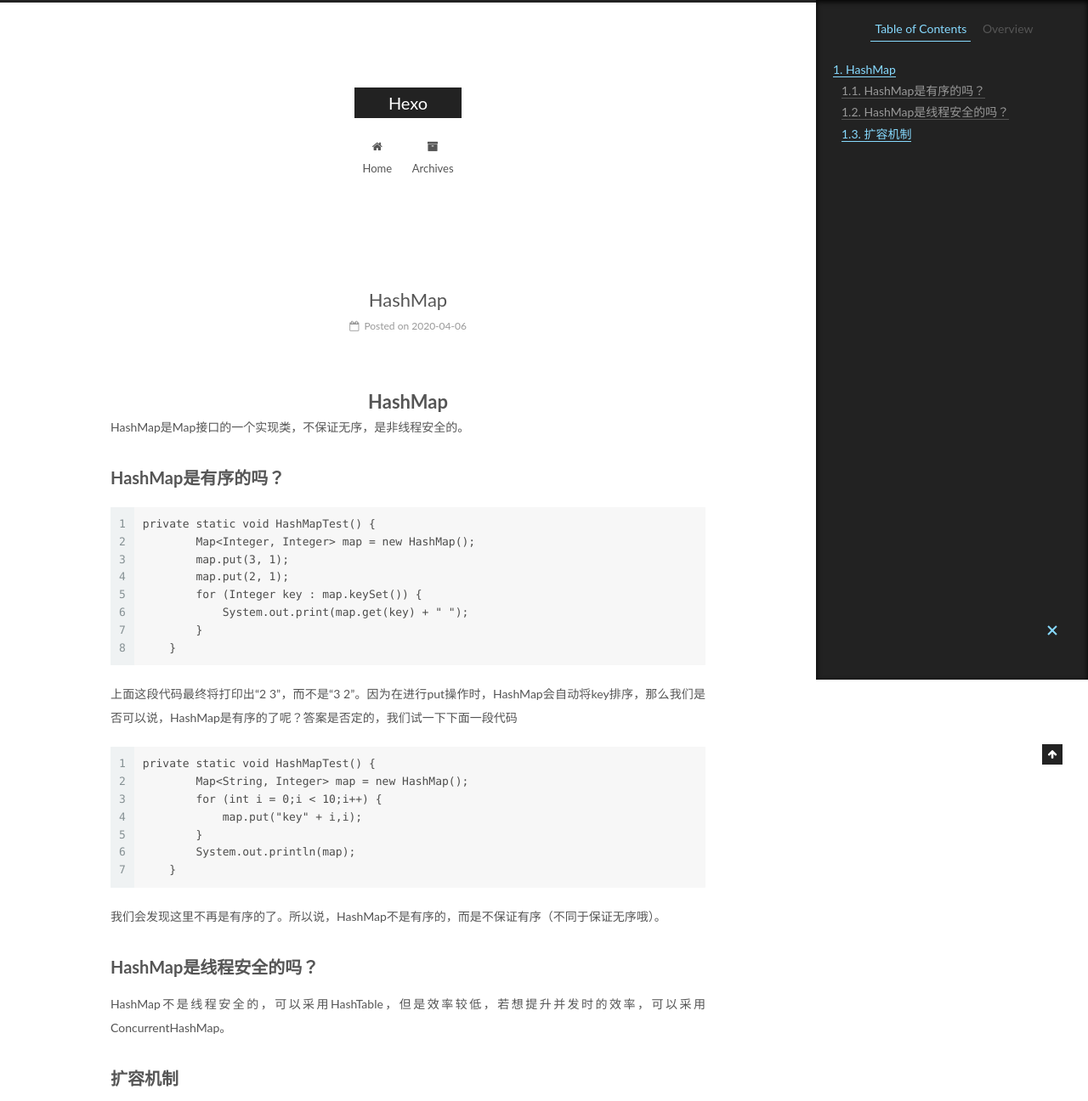
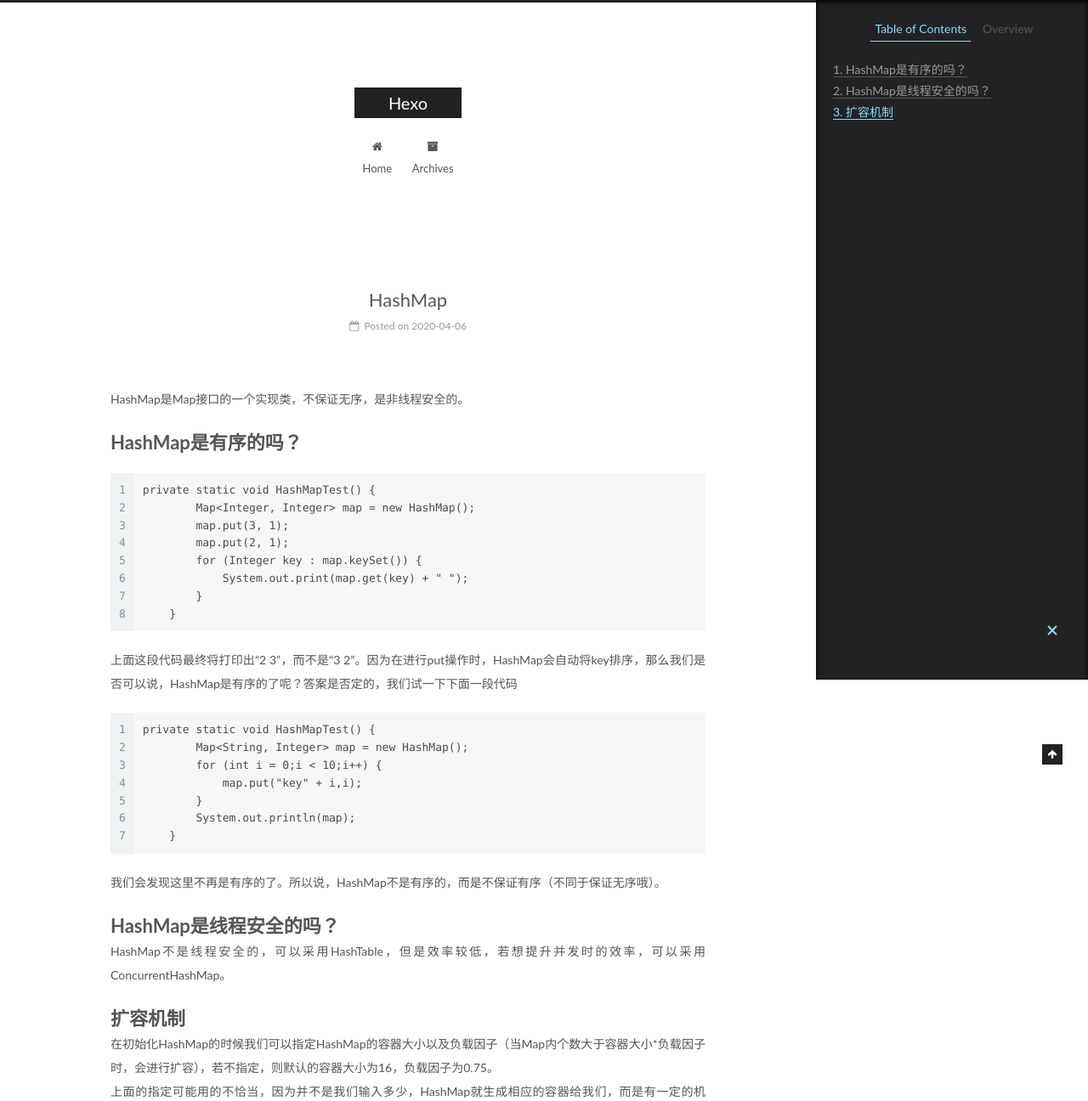
Before and after one commit to stray0/fstray.github.io, a plain HTML site: page 2020/04/06/HashMap/index.html in a window 1280 px wide. Shown: the top 1296 px of the page at 85% size. Drawn offline with Linux system fonts and the light colour scheme.

Commit message:
Site updated: 2020-04-06 17:07:49

```diff
--- a/2020/04/06/HashMap/index.html
+++ b/2020/04/06/HashMap/index.html
@@ -79,15 +79,15 @@
 
 
 
-<meta name="description" content="HashMapHashMap是Map接口的一个实现类，不保证无序，是非线程安全的。 HashMap是有序的吗？12345678private static void HashMapTest() &amp;#123;        Map&lt;Integer, Integer&gt; map &#x3D; new HashMap();        map.put(3, 1);        map.pu">
+<meta name="description" content="HashMap是Map接口的一个实现类，不保证无序，是非线程安全的。 HashMap是有序的吗？12345678private static void HashMapTest() &amp;#123;        Map&lt;Integer, Integer&gt; map &#x3D; new HashMap();        map.put(3, 1);        map.put(2, 1)">
 <meta property="og:type" content="article">
 <meta property="og:title" content="HashMap">
 <meta property="og:url" content="https://stray0.github.io/fstray.github.io/2020/04/06/HashMap/index.html">
 <meta property="og:site_name" content="Hexo">
-<meta property="og:description" content="HashMapHashMap是Map接口的一个实现类，不保证无序，是非线程安全的。 HashMap是有序的吗？12345678private static void HashMapTest() &amp;#123;        Map&lt;Integer, Integer&gt; map &#x3D; new HashMap();        map.put(3, 1);        map.pu">
+<meta property="og:description" content="HashMap是Map接口的一个实现类，不保证无序，是非线程安全的。 HashMap是有序的吗？12345678private static void HashMapTest() &amp;#123;        Map&lt;Integer, Integer&gt; map &#x3D; new HashMap();        map.put(3, 1);        map.put(2, 1)">
 <meta property="og:locale" content="en_US">
 <meta property="article:published_time" content="2020-04-06T07:12:01.000Z">
-<meta property="article:modified_time" content="2020-04-06T09:05:48.489Z">
+<meta property="article:modified_time" content="2020-04-06T09:07:42.842Z">
 <meta property="article:author" content="John Doe">
 <meta property="article:tag" content="Java">
 <meta name="twitter:card" content="summary">
@@ -300,13 +300,13 @@
 
 
 
-        <h1 id="HashMap"><a href="#HashMap" class="headerlink" title="HashMap"></a><center>HashMap</center></h1><p>HashMap是Map接口的一个实现类，不保证无序，是非线程安全的。</p>
-<h2 id="HashMap是有序的吗？"><a href="#HashMap是有序的吗？" class="headerlink" title="HashMap是有序的吗？"></a>HashMap是有序的吗？</h2><figure class="highlight plain"><table><tr><td class="gutter"><pre><span class="line">1</span><br><span class="line">2</span><br><span class="line">3</span><br><span class="line">4</span><br><span class="line">5</span><br><span class="line">6</span><br><span class="line">7</span><br><span class="line">8</span><br></pre></td><td class="code"><pre><span class="line">private static void HashMapTest() &#123;</span><br><span class="line">        Map&lt;Integer, Integer&gt; map &#x3D; new HashMap();</span><br><span class="line">        map.put(3, 1);</span><br><span class="line">        map.put(2, 1);</span><br><span class="line">        for (Integer key : map.keySet()) &#123;</span><br><span class="line">            System.out.print(map.get(key) + &quot; &quot;);</span><br><span class="line">        &#125;</span><br><span class="line">    &#125;</span><br></pre></td></tr></table></figure>
+        <p>HashMap是Map接口的一个实现类，不保证无序，是非线程安全的。</p>
+<h1 id="HashMap是有序的吗？"><a href="#HashMap是有序的吗？" class="headerlink" title="HashMap是有序的吗？"></a>HashMap是有序的吗？</h1><figure class="highlight plain"><table><tr><td class="gutter"><pre><span class="line">1</span><br><span class="line">2</span><br><span class="line">3</span><br><span class="line">4</span><br><span class="line">5</span><br><span class="line">6</span><br><span class="line">7</span><br><span class="line">8</span><br></pre></td><td class="code"><pre><span class="line">private static void HashMapTest() &#123;</span><br><span class="line">        Map&lt;Integer, Integer&gt; map &#x3D; new HashMap();</span><br><span class="line">        map.put(3, 1);</span><br><span class="line">        map.put(2, 1);</span><br><span class="line">        for (Integer key : map.keySet()) &#123;</span><br><span class="line">            System.out.print(map.get(key) + &quot; &quot;);</span><br><span class="line">        &#125;</span><br><span class="line">    &#125;</span><br></pre></td></tr></table></figure>
 <p>上面这段代码最终将打印出“2 3”，而不是“3 2”。因为在进行put操作时，HashMap会自动将key排序，那么我们是否可以说，HashMap是有序的了呢？答案是否定的，我们试一下下面一段代码</p>
 <figure class="highlight plain"><table><tr><td class="gutter"><pre><span class="line">1</span><br><span class="line">2</span><br><span class="line">3</span><br><span class="line">4</span><br><span class="line">5</span><br><span class="line">6</span><br><span class="line">7</span><br></pre></td><td class="code"><pre><span class="line">private static void HashMapTest() &#123;</span><br><span class="line">        Map&lt;String, Integer&gt; map &#x3D; new HashMap();</span><br><span class="line">        for (int i &#x3D; 0;i &lt; 10;i++) &#123;</span><br><span class="line">            map.put(&quot;key&quot; + i,i);</span><br><span class="line">        &#125;</span><br><span class="line">        System.out.println(map);</span><br><span class="line">    &#125;</span><br></pre></td></tr></table></figure>
 <p>我们会发现这里不再是有序的了。所以说，HashMap不是有序的，而是不保证有序（不同于保证无序哦）。</p>
-<h2 id="HashMap是线程安全的吗？"><a href="#HashMap是线程安全的吗？" class="headerlink" title="HashMap是线程安全的吗？"></a>HashMap是线程安全的吗？</h2><p>HashMap不是线程安全的，可以采用HashTable，但是效率较低，若想提升并发时的效率，可以采用ConcurrentHashMap。</p>
-<h2 id="扩容机制"><a href="#扩容机制" class="headerlink" title="扩容机制"></a>扩容机制</h2><p>在初始化HashMap的时候我们可以指定HashMap的容器大小以及负载因子（当Map内个数大于容器大小*负载因子时，会进行扩容），若不指定，则默认的容器大小为16，负载因子为0.75。<br>上面的指定可能用的不恰当，因为并不是我们输入多少，HashMap就生成相应的容器给我们，而是有一定的机制，下面是相应的源代码  </p>
+<h1 id="HashMap是线程安全的吗？"><a href="#HashMap是线程安全的吗？" class="headerlink" title="HashMap是线程安全的吗？"></a>HashMap是线程安全的吗？</h1><p>HashMap不是线程安全的，可以采用HashTable，但是效率较低，若想提升并发时的效率，可以采用ConcurrentHashMap。</p>
+<h1 id="扩容机制"><a href="#扩容机制" class="headerlink" title="扩容机制"></a>扩容机制</h1><p>在初始化HashMap的时候我们可以指定HashMap的容器大小以及负载因子（当Map内个数大于容器大小*负载因子时，会进行扩容），若不指定，则默认的容器大小为16，负载因子为0.75。<br>上面的指定可能用的不恰当，因为并不是我们输入多少，HashMap就生成相应的容器给我们，而是有一定的机制，下面是相应的源代码  </p>
 <pre><code>static final int tableSizeFor(int cap) {
     int n = cap - 1;
     n |= n &gt;&gt;&gt; 1;
@@ -461,7 +461,7 @@
 
 
 
-              <div class="post-toc-content"><ol class="nav"><li class="nav-item nav-level-1"><a class="nav-link" href="#HashMap"><span class="nav-number">1.</span> <span class="nav-text">HashMap</span></a><ol class="nav-child"><li class="nav-item nav-level-2"><a class="nav-link" href="#HashMap是有序的吗？"><span class="nav-number">1.1.</span> <span class="nav-text">HashMap是有序的吗？</span></a></li><li class="nav-item nav-level-2"><a class="nav-link" href="#HashMap是线程安全的吗？"><span class="nav-number">1.2.</span> <span class="nav-text">HashMap是线程安全的吗？</span></a></li><li class="nav-item nav-level-2"><a class="nav-link" href="#扩容机制"><span class="nav-number">1.3.</span> <span class="nav-text">扩容机制</span></a></li></ol></li></ol></div>
+              <div class="post-toc-content"><ol class="nav"><li class="nav-item nav-level-1"><a class="nav-link" href="#HashMap是有序的吗？"><span class="nav-number">1.</span> <span class="nav-text">HashMap是有序的吗？</span></a></li><li class="nav-item nav-level-1"><a class="nav-link" href="#HashMap是线程安全的吗？"><span class="nav-number">2.</span> <span class="nav-text">HashMap是线程安全的吗？</span></a></li><li class="nav-item nav-level-1"><a class="nav-link" href="#扩容机制"><span class="nav-number">3.</span> <span class="nav-text">扩容机制</span></a></li></ol></div>
 
 
           </div>
```
Also changed, not shown: index.html (+4 -4 lines).
